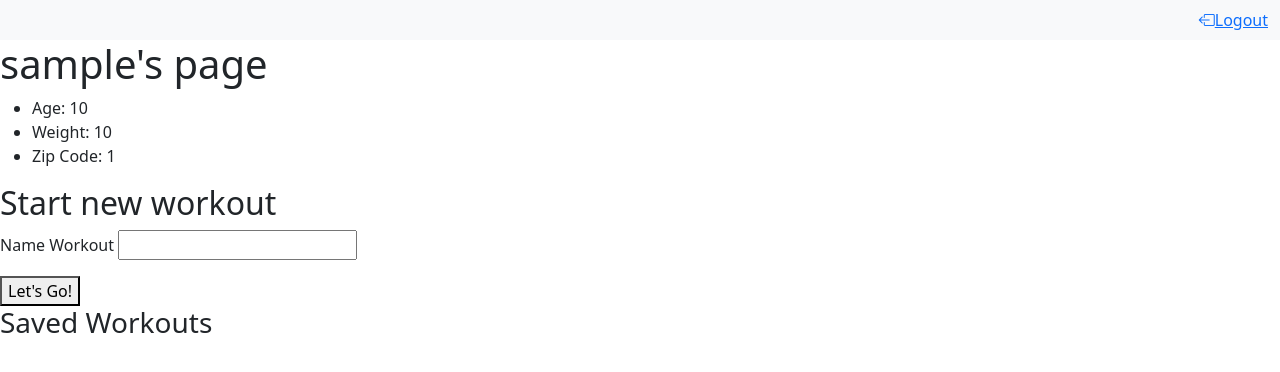
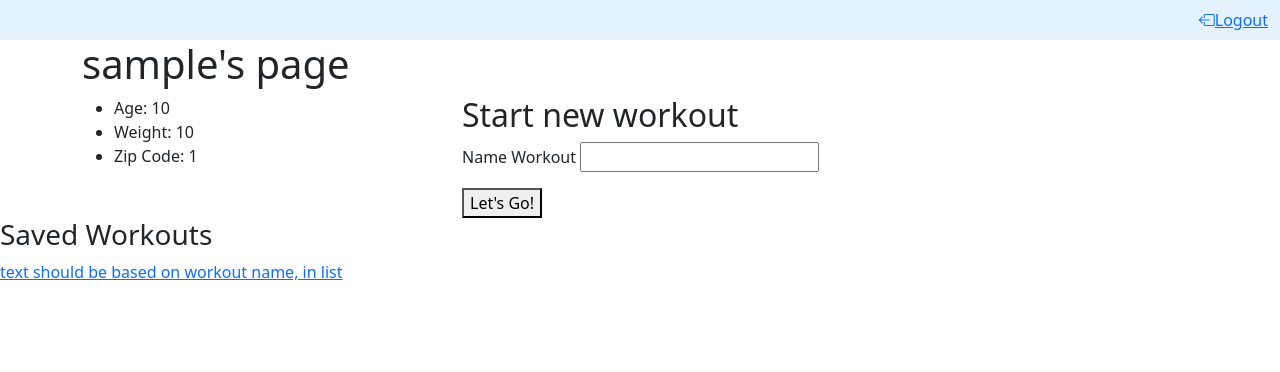
Before and after one commit to Jessica-chap/hb-final-project, a Flask app: page /users/1 in a window 1280 px wide. Shown: the top 372 px of the page. Run offline with Flask 2, Linux system fonts and the light colour scheme; tables that the repository leaves empty hold one stand-in row (values such as "Sample post"); some libraries are stand-ins or nearby versions.

Commit message:
working on bootstrap layout

```diff
--- a/crud.py
+++ b/crud.py
@@ -96,7 +96,7 @@ def exercises_from_workout(workout_id):
     return exercises_from_workout
 
 ##TODO complete query to get list for showing on
-##Profile page, erro keyword can't be an experession
+##Profile page, error keyword can't be an experession
 # def workout_name_by_user_id(user_id):
 
 #     workouts = Workout.query.filter(Workout.user_id=user_id).all()
@@ -106,7 +106,7 @@ def exercises_from_workout(workout_id):
 #     return name_list
 
 
-
+    #can get correct list with this SQL-
     # SELECT workout_name FROM workouts WHERE user_id=user_id;
 ###################WORKOUT EXERCISE FUNCTIONS#############################
 
--- a/server.py
+++ b/server.py
@@ -104,6 +104,9 @@ def show_user(user_id):
     """Show profile page of specific user."""
 
     user = crud.get_user_by_id(user_id)
+    #TODO need to add query to get back list of workout names
+    #to generate list on html of href's for links to acces
+    #saved workout page
 
     return render_template('user_profile.html', user=user)
 
@@ -233,10 +236,16 @@ def save_workout_to_profile():
 
 # print('*'*20)
 # print('*'*20)
-# return redirect(f'/users/{user_id}')
-#new route, render workout when going from profile to saved page
- # saved_exercises = crud.exercises_from_workout(session['workout_id'])
+@app.route('/saved_workout')#/<int:workout_id>
+def access_stored_workouts():
+#need workout id from the href selected when user picks, to put into funtion call
+ # saved_exercises = crud.exercises_from_workout(workout_id)
+    user_id = session['user_id']
+    user = crud.get_user_by_id(user_id)
 
+    return render_template('/saved_workout.html',
+                            user=user,
+                            user_id=user_id)
 
 
 
--- a/templates/create_workout.html
+++ b/templates/create_workout.html
@@ -3,7 +3,7 @@
 
 {% block body %}
 
-<nav class="navbar navbar-light bg-light">
+<nav class="navbar navbar-light" style="background-color: #e3f2fd;">
   <div class="container-fluid">
     <a class="navbar-brand" href="#">
       <a href="/users/{{user_id}}">Profile Page</a>
--- a/templates/user_profile.html
+++ b/templates/user_profile.html
@@ -3,7 +3,7 @@
 {% block title %}{{user.user_name}}'s Page{% endblock %}
 
 {% block body %}
-<nav class="navbar navbar-light bg-light">
+<nav class="navbar navbar-light" style="background-color: #e3f2fd;">
   <div class="container-fluid">
     <a class="navbar-brand" href="#">
       <a href="/logout"> <i class="bi bi-box-arrow-left" alt="" width="30" height="24"></i>Logout</a>
@@ -11,17 +11,24 @@
   </div>
 </nav>
 
+<div class="container">
+  <div class="row">
+    <div class="col">
+      <h1>{{user.user_name}}'s page</h1>
+    </div>
+  </div>
 
-<h1>{{user.user_name}}'s page</h1>
+  <div class="row">
+    <div class="col">
+      <ul>
+        <li>Age: {{user.user_age}}</li>
+        <li>Weight: {{user.user_weight}}</li>
+        <li>Zip Code: {{user.user_zipcode}}</li>
+    </ul>
+    </div>
+    <div class="col-8">
+      <h2> Start new workout</h2>
 
-<ul>
-    <li>Age: {{user.user_age}}</li>
-    <li>Weight: {{user.user_weight}}</li>
-    <li>Zip Code: {{user.user_zipcode}}</li>
-</ul>
-
-<h2> Start new workout</h2>
-<div>
   <form id = "workout_name_form"
       action= "/workout_name"
       method="GET">
@@ -37,11 +44,16 @@
             type="submit">Let's Go!</button>
   </form>
 </form>
+    </div>
+  </div>
 </div>
 
 
 
+
+
 <h3>Saved Workouts</h3>
+<a href="/saved_workout">text should be based on workout name, in list</a>
 
 <p id="saved_workout_entry"></p>
 
```
Also changed, not shown: templates/create_user.html (+12 -3 lines), templates/homepage.html (+11 -2 lines).
